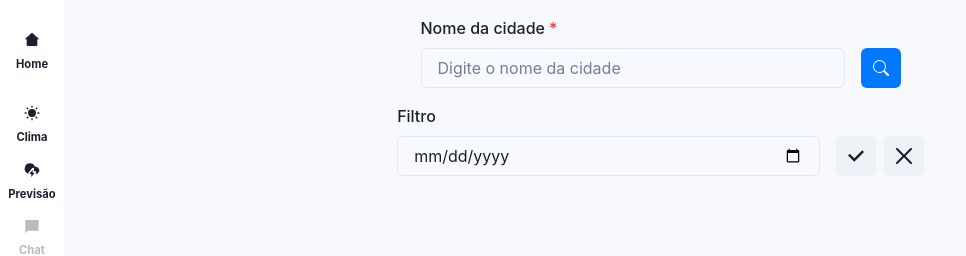
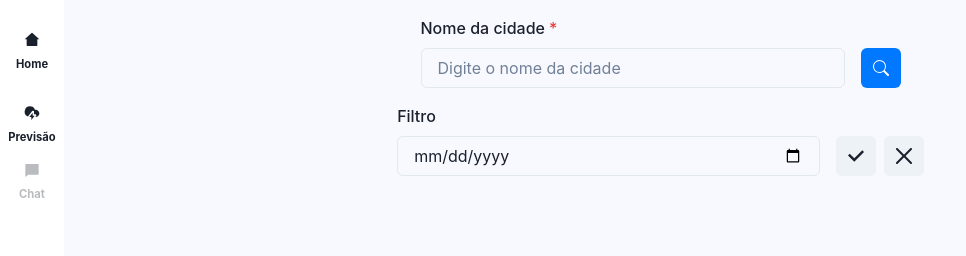
Before and after one commit to ICEI-PUC-Minas-PPLES-TI/plf-es-2023-1-ti5-5104100-race-engineering, a Next.js app in the folder codigo/web/race-engineering/: page /weather-previsao in a window 1280 px wide. Shown: the top 256 px of the page, without its empty margins (0-966 px from the left). Built offline with nearby package versions, Linux system fonts and the light colour scheme.

Commit message:
feat: remove unique weather

```diff
--- a/codigo/web/race-engineering/src/components/sidebar/Sidebar.tsx
+++ b/codigo/web/race-engineering/src/components/sidebar/Sidebar.tsx
@@ -1,7 +1,12 @@
 import Link from "next/link";
 import { useRouter } from "next/router";
 import { useState } from "react";
-import { RiChat4Fill, RiHome2Fill, RiSunFill, RiThunderstormsFill } from "react-icons/ri";
+import {
+  RiChat4Fill,
+  RiHome2Fill,
+  RiSunFill,
+  RiThunderstormsFill,
+} from "react-icons/ri";
 
 import { useAuth } from "@/context/AuthContext";
 import { CloseIcon, HamburgerIcon } from "@chakra-ui/icons";
@@ -65,19 +70,6 @@ const Sidebar = () => {
             direction="column"
             alignItems="center"
             spacing={2}
-            onClick={() => router.push("/weather")}
-            cursor="pointer"
-          >
-            <RiSunFill />
-            <Box fontWeight="bold" fontSize="70%">
-              Clima
-            </Box>
-          </Stack>
-
-          <Stack
-            direction="column"
-            alignItems="center"
-            spacing={2}
             onClick={() => router.push("/weather-previsao")}
             cursor="pointer"
           >
@@ -91,8 +83,7 @@ const Sidebar = () => {
             direction="column"
             alignItems="center"
             spacing={2}
-            onClick={() => router.push("/")}
-            cursor="pointer"
+            cursor="not-allowed"
             opacity="0.3"
           >
             <RiChat4Fill />
```
